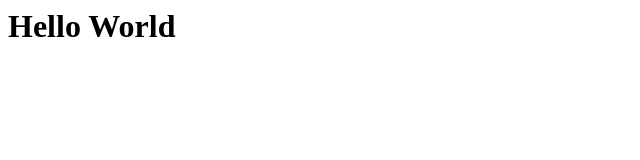
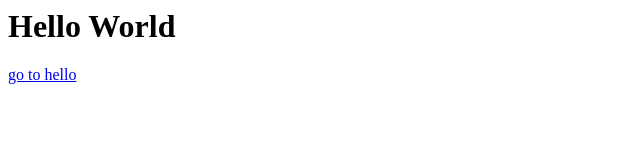
Before and after one commit to neliobnjr/testpage, a plain HTML site: page index.html in a window 1280 px wide. Shown: the full height of the page, 0-640 px from the left. Drawn offline with Linux system fonts and the light colour scheme.

Commit message:
add goto

```diff
--- a/index.html
+++ b/index.html
@@ -1 +1,2 @@
 <h1>Hello World</h1>
+<a href="/hello.html">go to hello</a>
```
